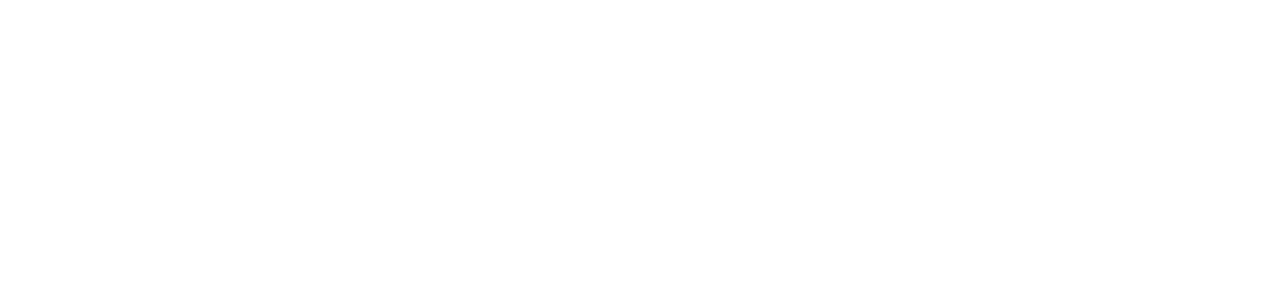
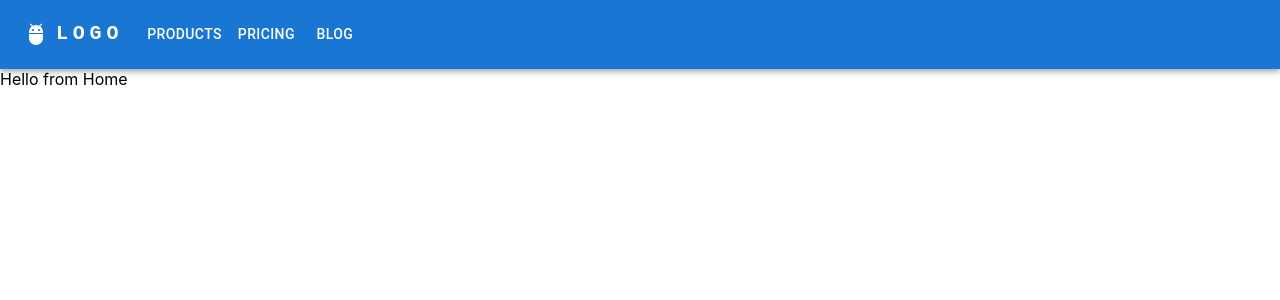
Before and after one commit to mhanif23/simple-web, a React (Create React App) app: page / in a window 1280 px wide. Shown: the top 300 px of the page. Built offline with nearby package versions, Linux system fonts and the light colour scheme.

Commit message:
add element to path /

```diff
--- a/src/App.js
+++ b/src/App.js
@@ -1,11 +1,12 @@
 import './App.css';
 import {BrowserRouter as Router, Routes, Route} from 'react-router-dom'
+import Home from '../src/pages/home';
 
 function App() {
   return(
     <Router>
       <Routes>
-      <Route path="/" />
+      <Route path="/" element= {<Home />}/>
       </Routes>
     </Router>
   )
```
